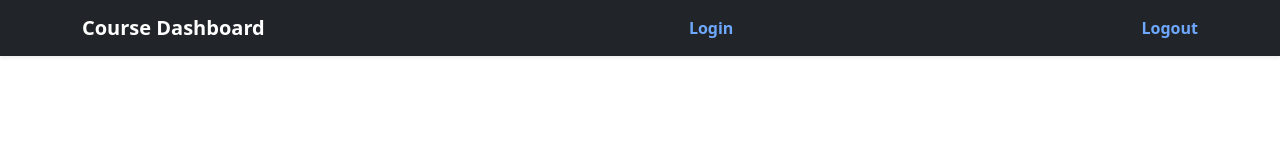
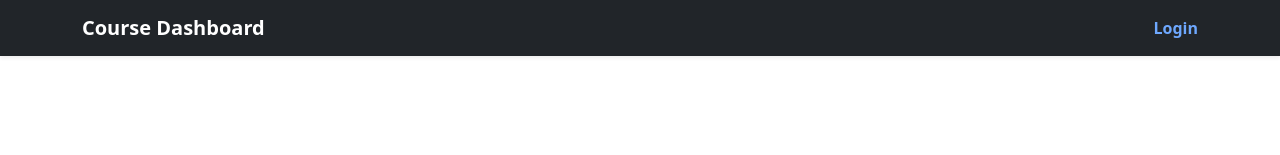
Before and after one commit to ankurinfoniti/angular-router-practice, an Angular app: page / in a window 1280 px wide. Shown: the top 155 px of the page. Built offline with nearby package versions, Linux system fonts and the light colour scheme.

Commit message:
change header after login and logout and redirect to home page after logout

```diff
--- a/src/app/core/navbar/navbar.component.html
+++ b/src/app/core/navbar/navbar.component.html
@@ -4,12 +4,20 @@
       <a class="navbar-brand d-flex align-items-center">
         <strong>Course Dashboard</strong>
       </a>
-      <a class="d-flex align-items-center text-decoration-none">
-        <strong>Login</strong>
-      </a>
-      <a class="d-flex align-items-center text-decoration-none">
-        <strong>Logout</strong>
-      </a>
+
+      @if (isLogin) {
+        <a
+          class="d-flex align-items-center text-decoration-none"
+          role="button"
+          (click)="logout()"
+        >
+          <strong>Logout</strong>
+        </a>
+      } @else {
+        <a class="d-flex align-items-center text-decoration-none" routerLink="">
+          <strong>Login</strong>
+        </a>
+      }
     </div>
   </div>
 </header>
--- a/src/app/core/navbar/navbar.component.ts
+++ b/src/app/core/navbar/navbar.component.ts
@@ -1,11 +1,29 @@
-import { Component } from '@angular/core';
+import { Component, inject } from '@angular/core';
+import { Router, RouterLink } from '@angular/router';
+
+import { AuthService } from '../../services/auth.service';
 
 @Component({
   selector: 'app-navbar',
-  imports: [],
+  imports: [RouterLink],
   templateUrl: './navbar.component.html',
-  styleUrl: './navbar.component.css'
+  styleUrl: './navbar.component.css',
 })
 export class NavbarComponent {
+  router = inject(Router);
 
+  authService = inject(AuthService);
+
+  isLogin = false;
+
+  ngOnInit() {
+    this.authService.isUserLoggedIn.subscribe((value) => {
+      this.isLogin = value;
+    });
+  }
+
+  logout() {
+    this.authService.logout();
+    this.router.navigate(['']);
+  }
 }
--- a/src/app/services/auth.service.ts
+++ b/src/app/services/auth.service.ts
@@ -4,7 +4,7 @@ import {
   HttpParams,
 } from '@angular/common/http';
 import { inject, Injectable } from '@angular/core';
-import { catchError, map, throwError } from 'rxjs';
+import { catchError, map, Subject, throwError } from 'rxjs';
 
 import { User } from '../models/user.interface';
 
@@ -16,6 +16,8 @@ const API_URL = 'http://localhost:3000/';
 export class AuthService {
   http = inject(HttpClient);
 
+  isUserLoggedIn = new Subject<boolean>();
+
   login(email: string, password: string) {
     const params = new HttpParams()
       .set('email', email)
@@ -25,6 +27,7 @@ export class AuthService {
       map((users) => {
         if (users.length > 0) {
           sessionStorage.setItem('user', JSON.stringify(users[0]));
+          this.isUserLoggedIn.next(true);
           return users[0];
         }
         return null;
@@ -39,6 +42,7 @@ export class AuthService {
 
   logout() {
     sessionStorage.removeItem('user');
+    this.isUserLoggedIn.next(false);
   }
 
   create(user: User) {
```
